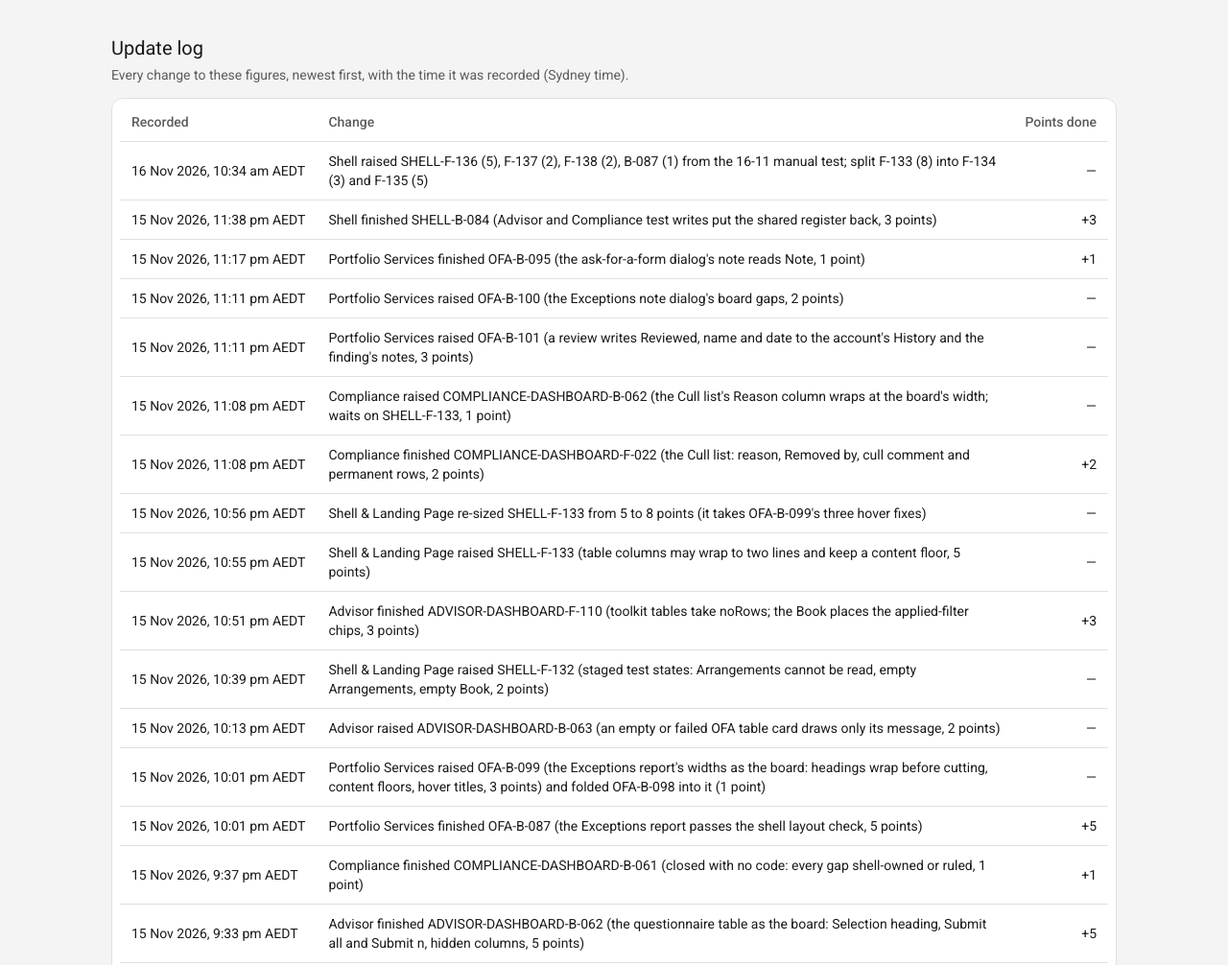
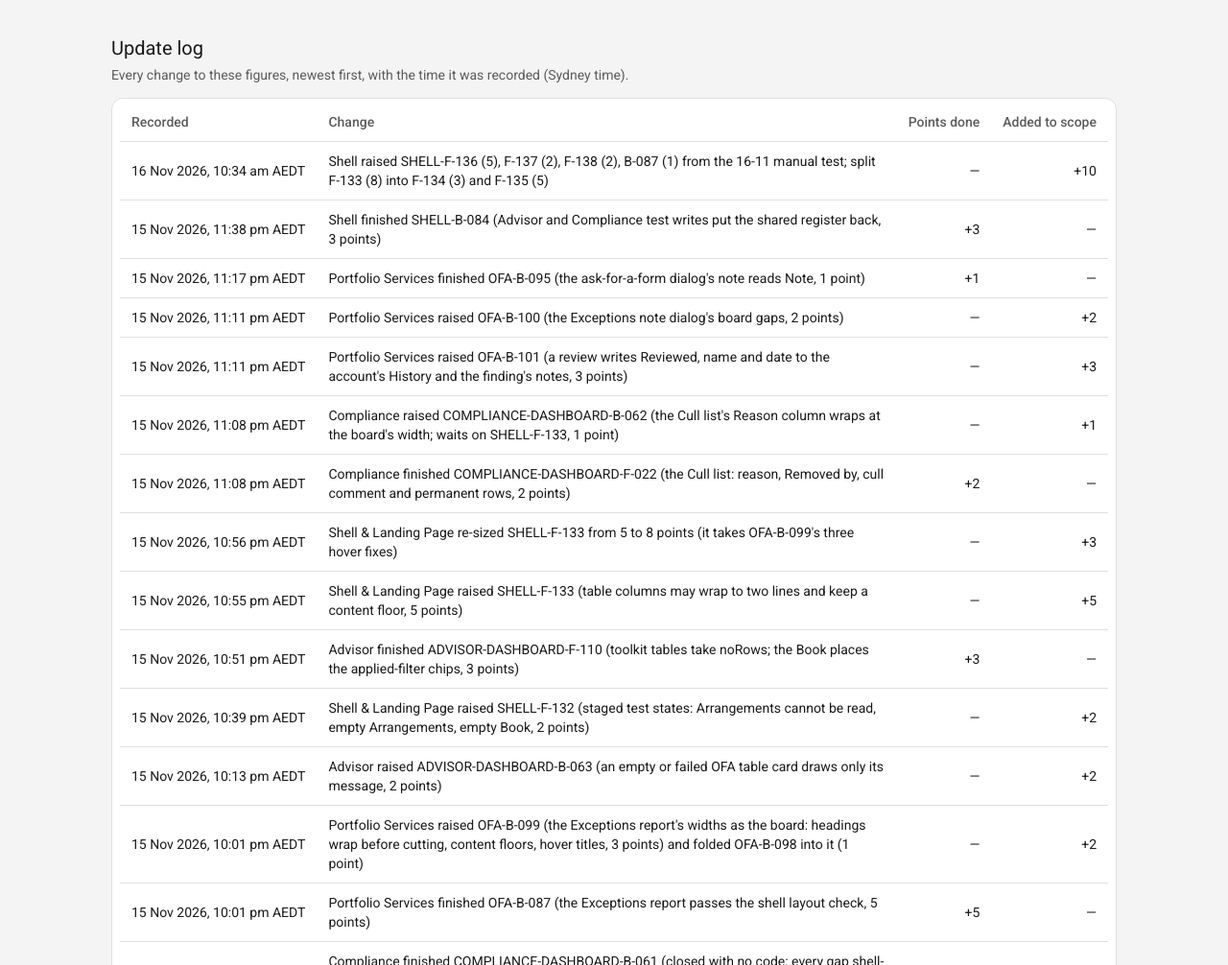
Before and after one commit to muhammedalikhan86/shaw-plugin-dashboard-v2, a plain HTML site: page status.html in a window 1280 px wide. Shown: the part 2934-3940 px from the top of the page at 96% size. Drawn offline with Linux system fonts and the light colour scheme.

Commit message:
status: update log shows points added to scope (backfilled 61 raises and resizes)

```diff
--- a/status.html
+++ b/status.html
@@ -221,9 +221,10 @@ code{font:500 12px/18px "Roboto Mono",Consolas,monospace}
 
     // ---- Update log
     var lg=(S.log||[]).slice().sort(function(a,b){return a.at<b.at?1:-1;});
-    var u='<thead><tr><th>Recorded</th><th>Change</th><th style="text-align:right">Points done</th></tr></thead><tbody>';
-    lg.forEach(function(e){u+='<tr><td style="white-space:nowrap">'+esc(stamp(e.at))+'</td><td>'+esc(e.change)+'</td><td style="text-align:right">'+(e.pointsDone?"+"+n(e.pointsDone):"—")+'</td></tr>';});
-    if(!lg.length)u+='<tr><td colspan="3" class="muted">No updates recorded yet.</td></tr>';
+    var u='<thead><tr><th>Recorded</th><th>Change</th><th style="text-align:right">Points done</th><th style="text-align:right">Added to scope</th></tr></thead><tbody>';
+    var sgn=function(v){return v>0?"+"+n(v):v<0?"−"+n(-v):"—";};
+    lg.forEach(function(e){u+='<tr><td style="white-space:nowrap">'+esc(stamp(e.at))+'</td><td>'+esc(e.change)+'</td><td style="text-align:right">'+(e.pointsDone?"+"+n(e.pointsDone):"—")+'</td><td style="text-align:right">'+sgn(e.pointsRaised||0)+'</td></tr>';});
+    if(!lg.length)u+='<tr><td colspan="4" class="muted">No updates recorded yet.</td></tr>';
     $("updates").innerHTML=u+'</tbody>';
 
     // ---- Sources
--- a/status.json
+++ b/status.json
@@ -346,17 +346,17 @@
   {
    "at": "2026-11-14T19:51:43+11:00",
    "change": "Portfolio Services OFA-F-122 raised (5 points)",
-   "pointsDone": 0
+   "pointsRaised": 5.0
   },
   {
    "at": "2026-11-14T19:54:28+11:00",
    "change": "Portfolio Services OFA-B-071 raised (2 points)",
-   "pointsDone": 0
+   "pointsRaised": 2.0
   },
   {
    "at": "2026-11-14T20:02:26+11:00",
    "change": "Portfolio Services OFA-B-071 resized from 2 to 3 points (picks up 10 small design fixes)",
-   "pointsDone": 0.0
+   "pointsRaised": 1.0
   },
   {
    "at": "2026-11-14T20:17:16+11:00",
@@ -366,12 +366,12 @@
   {
    "at": "2026-11-14T20:17:52+11:00",
    "change": "Compliance COMPLIANCE-DASHBOARD-B-047 raised (3 points): adopt the shell's pass 1",
-   "pointsDone": 0.0
+   "pointsRaised": 3.0
   },
   {
    "at": "2026-11-14T20:18:08+11:00",
    "change": "Portfolio Services OFA-F-123 raised (5 points): adopt the shell's pass 1",
-   "pointsDone": 0.0
+   "pointsRaised": 5.0
   },
   {
    "at": "2026-11-14T20:24:17+11:00",
@@ -386,17 +386,17 @@
   {
    "at": "2026-11-14T20:24:58+11:00",
    "change": "Adviser Dashboard: two items raised to adopt the shell's pass 1 (5 points)",
-   "pointsDone": 0.0
+   "pointsRaised": 5.0
   },
   {
    "at": "2026-11-14T21:00:44+11:00",
    "change": "Portfolio Services OFA-B-072 raised (1 point)",
-   "pointsDone": 0.0
+   "pointsRaised": 1.0
   },
   {
    "at": "2026-11-14T21:13:51+11:00",
    "change": "Portfolio Services OFA-F-123 resized from 5 to 3 points (smaller than raised)",
-   "pointsDone": 0.0
+   "pointsRaised": -2.0
   },
   {
    "at": "2026-11-14T21:56:05+11:00",
@@ -406,12 +406,12 @@
   {
    "at": "2026-11-14T22:27:28+11:00",
    "change": "Portfolio Services: empty-state fix raised (1 point)",
-   "pointsDone": 0.0
+   "pointsRaised": 1.0
   },
   {
    "at": "2026-11-14T22:57:52+11:00",
    "change": "Compliance COMPLIANCE-DASHBOARD-B-048 raised (1 point)",
-   "pointsDone": 0.0
+   "pointsRaised": 1.0
   },
   {
    "at": "2026-11-14T23:34:05+11:00",
@@ -421,17 +421,17 @@
   {
    "at": "2026-11-14T23:59:01+11:00",
    "change": "Portfolio Services OFA-B-074 raised (1 point): test data for Compliance's Quarantine checks",
-   "pointsDone": 0.0
+   "pointsRaised": 1.0
   },
   {
    "at": "2026-11-15T00:33:11+11:00",
    "change": "Portfolio Services OFA-B-075 and B-076 raised (2 points): two layout gaps",
-   "pointsDone": 0.0
+   "pointsRaised": 2.0
   },
   {
    "at": "2026-11-15T00:33:42+11:00",
    "change": "Compliance COMPLIANCE-DASHBOARD-B-049 raised (1 point): a test still expects eight wordings",
-   "pointsDone": 0.0
+   "pointsRaised": 1.0
   },
   {
    "at": "2026-11-15T00:47:30+11:00",
@@ -446,12 +446,12 @@
   {
    "at": "2026-11-15T00:54:20+11:00",
    "change": "Portfolio Services raised OFA-B-077 (2 points): shell pass 2 follow-ups",
-   "pointsDone": 0.0
+   "pointsRaised": 2.0
   },
   {
    "at": "2026-11-15T01:03:33+11:00",
    "change": "Shell raised SHELL-F-128 (1 point): shared Keep open test step",
-   "pointsDone": 0.0
+   "pointsRaised": 1.0
   },
   {
    "at": "2026-11-15T01:08:09+11:00",
@@ -461,7 +461,7 @@
   {
    "at": "2026-11-15T01:12:34+11:00",
    "change": "Advisor raised ADVISOR-DASHBOARD-B-054 (2 points): adopt the shell's shared styles",
-   "pointsDone": 0.0
+   "pointsRaised": 2.0
   },
   {
    "at": "2026-11-15T01:16:33+11:00",
@@ -471,17 +471,17 @@
   {
    "at": "2026-11-15T01:28:31+11:00",
    "change": "Compliance raised COMPLIANCE-DASHBOARD-B-050 (1 point, shell pass 2 follow-ups) and F-019 (1 point, a new email wording slot)",
-   "pointsDone": 0.0
+   "pointsRaised": 2.0
   },
   {
    "at": "2026-11-15T01:28:57+11:00",
    "change": "Compliance raised COMPLIANCE-DASHBOARD-B-051 (1 point): the empty or failed card keeps the board's height",
-   "pointsDone": 0.0
+   "pointsRaised": 1.0
   },
   {
    "at": "2026-11-15T01:29:17+11:00",
    "change": "Shell SHELL-B-072 resized 2 to 1 point: the empty-card part closed on the Compliance side",
-   "pointsDone": 0.0
+   "pointsRaised": -1.0
   },
   {
    "at": "2026-11-15T02:17:55+11:00",
@@ -491,7 +491,7 @@
   {
    "at": "2026-11-15T03:00:22+11:00",
    "change": "Compliance raised COMPLIANCE-DASHBOARD-B-052 (1 point): the Wording Load list matches the board's height",
-   "pointsDone": 0.0
+   "pointsRaised": 1.0
   },
   {
    "at": "2026-11-15T03:05:34+11:00",
@@ -501,22 +501,22 @@
   {
    "at": "2026-11-15T03:10:16+11:00",
    "change": "Portfolio Services raised OFA-B-078 (2 points): the Exceptions report's remaining look-and-feel gaps",
-   "pointsDone": 0.0
+   "pointsRaised": 2.0
   },
   {
    "at": "2026-11-15T03:11:00+11:00",
    "change": "Portfolio Services raised OFA-B-079 (2 points): the Exceptions report exports to Excel",
-   "pointsDone": 0.0
+   "pointsRaised": 2.0
   },
   {
    "at": "2026-11-15T03:11:13+11:00",
    "change": "Compliance raised COMPLIANCE-DASHBOARD-B-053 (1 point): four date-bound or sample-data tests made to hold",
-   "pointsDone": 0.0
+   "pointsRaised": 1.0
   },
   {
    "at": "2026-11-15T03:11:56+11:00",
    "change": "Shell raised SHELL-B-075 (1 point): dialog content keeps the board's space above its buttons",
-   "pointsDone": 0.0
+   "pointsRaised": 1.0
   },
   {
    "at": "2026-11-15T03:29:18+11:00",
@@ -541,12 +541,12 @@
   {
    "at": "2026-11-15T04:37:04+11:00",
    "change": "Compliance raised COMPLIANCE-DASHBOARD-B-054 (1 point): the file picker shows the board's hint",
-   "pointsDone": 0.0
+   "pointsRaised": 1.0
   },
   {
    "at": "2026-11-15T04:37:29+11:00",
    "change": "Shell raised SHELL-B-076 (1 point): the calendar icon in date fields matches the board",
-   "pointsDone": 0.0
+   "pointsRaised": 1.0
   },
   {
    "at": "2026-11-15T04:58:33+11:00",
@@ -556,7 +556,7 @@
   {
    "at": "2026-11-15T05:08:23+11:00",
    "change": "Portfolio Services raised OFA-B-080 (1 point): two Exceptions report tests fail on the real app",
-   "pointsDone": 0.0
+   "pointsRaised": 1.0
   },
   {
    "at": "2026-11-15T05:16:40+11:00",
@@ -566,7 +566,7 @@
   {
    "at": "2026-11-15T05:57:40+11:00",
    "change": "Advisor raised ADVISOR-DASHBOARD-B-055 (2 points): small board gaps found in B-054's check",
-   "pointsDone": 0.0
+   "pointsRaised": 2.0
   },
   {
    "at": "2026-11-15T05:58:11+11:00",
@@ -576,12 +576,12 @@
   {
    "at": "2026-11-15T05:58:28+11:00",
    "change": "Shell raised SHELL-B-077 (2 points): label size, heading colour, paginator wording",
-   "pointsDone": 0.0
+   "pointsRaised": 2.0
   },
   {
    "at": "2026-11-15T05:58:42+11:00",
    "change": "Resizes: ADVISOR-DASHBOARD-B-055 2 to 3 points (adopts the shared paginator); SHELL-B-077 2 to 1 point (paginator wording ruled as the boards draw it)",
-   "pointsDone": 0.0
+   "pointsRaised": 0.0
   },
   {
    "at": "2026-11-15T06:11:23+11:00",
@@ -591,12 +591,12 @@
   {
    "at": "2026-11-15T06:12:24+11:00",
    "change": "Shell raised SHELL-B-078 (1 point): test helper waits for the screen before searching",
-   "pointsDone": 0.0
+   "pointsRaised": 1.0
   },
   {
    "at": "2026-11-15T06:16:38+11:00",
    "change": "Compliance split F-018 (3 to 2 points) and raised F-020 (2 points): the email subject field waits on design row W23",
-   "pointsDone": 0.0
+   "pointsRaised": 1.0
   },
   {
    "at": "2026-11-15T06:22:49+11:00",
@@ -611,27 +611,27 @@
   {
    "at": "2026-11-15T06:29:03+11:00",
    "change": "Advisor raised ADVISOR-DASHBOARD-B-056 (5 points): Initial OFAs Save, signers on the Signed tip, Signed and Declined rows open their signatories",
-   "pointsDone": 0.0
+   "pointsRaised": 5.0
   },
   {
    "at": "2026-11-15T06:34:24+11:00",
    "change": "Portfolio Services raised OFA-B-081 (1 point): the Word load takes an email subject",
-   "pointsDone": 0.0
+   "pointsRaised": 1.0
   },
   {
    "at": "2026-11-15T07:01:48+11:00",
    "change": "SHELL-B-078 resized 1 to 2 points: the board checker also skips screen-reader-only text",
-   "pointsDone": 0.0
+   "pointsRaised": 1.0
   },
   {
    "at": "2026-11-15T07:11:13+11:00",
    "change": "Compliance split F-003 (5 to 3 points) and raised F-021 (3), F-022 (2) and F-023 (3) for the parts waiting on Portfolio Services",
-   "pointsDone": 0.0
+   "pointsRaised": 6.0
   },
   {
    "at": "2026-11-15T07:12:32+11:00",
    "change": "Portfolio Services raised OFA-F-124 (2 points): cull details and checklist due dates shared with Compliance",
-   "pointsDone": 0.0
+   "pointsRaised": 2.0
   },
   {
    "at": "2026-11-15T07:37:04+11:00",
@@ -641,7 +641,7 @@
   {
    "at": "2026-11-15T07:38:09+11:00",
    "change": "Shell raised SHELL-B-079 (2 points): shared test helper times out when many tests run at once",
-   "pointsDone": 0.0
+   "pointsRaised": 2.0
   },
   {
    "at": "2026-11-15T07:44:54+11:00",
@@ -656,7 +656,7 @@
   {
    "at": "2026-11-15T07:59:04+11:00",
    "change": "Advisor raised B-057 (1 point): Initial OFAs' first column width matches the design",
-   "pointsDone": 0.0
+   "pointsRaised": 1.0
   },
   {
    "at": "2026-11-15T08:23:54+11:00",
@@ -666,12 +666,12 @@
   {
    "at": "2026-11-15T08:31:15+11:00",
    "change": "Advisor raised B-058 (2 points): the questionnaire's other dialogs match the design",
-   "pointsDone": 0.0
+   "pointsRaised": 2.0
   },
   {
    "at": "2026-11-15T08:53:45+11:00",
    "change": "Portfolio Services resized OFA-F-021 (5 to 6 points): Closed months also records and shares who each notice was sent to",
-   "pointsDone": 0.0
+   "pointsRaised": 1.0
   },
   {
    "at": "2026-11-15T09:10:07+11:00",
@@ -681,7 +681,7 @@
   {
    "at": "2026-11-15T09:11:19+11:00",
    "change": "Portfolio Services raised OFA-B-082 (1 point): test data gains a closed September 2026 OFA Checklist",
-   "pointsDone": 0.0
+   "pointsRaised": 1.0
   },
   {
    "at": "2026-11-15T09:22:16+11:00",
@@ -691,12 +691,12 @@
   {
    "at": "2026-11-15T09:30:43+11:00",
    "change": "Portfolio Services resized OFA-B-078 (2 to 3 points): the monthly cycle's picker also moves into the page header",
-   "pointsDone": 0.0
+   "pointsRaised": 1.0
   },
   {
    "at": "2026-11-15T10:00:09+11:00",
    "change": "Compliance raised B-055 (3 points): the small design gaps on Closed months",
-   "pointsDone": 0.0
+   "pointsRaised": 3.0
   },
   {
    "at": "2026-11-15T10:23:46+11:00",
@@ -706,17 +706,17 @@
   {
    "at": "2026-11-15T10:35:00+11:00",
    "change": "Shell resized SHELL-F-115 (3 to 5 points): it now also covers the required-field marker, the dropdown text and a smaller dropdown arrow for the plugins",
-   "pointsDone": 0.0
+   "pointsRaised": 2.0
   },
   {
    "at": "2026-11-15T10:47:14+11:00",
    "change": "Portfolio Services raised OFA-B-084 (1 point): last small gaps on the checklist's note row",
-   "pointsDone": 0.0
+   "pointsRaised": 1.0
   },
   {
    "at": "2026-11-15T10:48:01+11:00",
    "change": "Shell raised SHELL-F-129 (1 point): a shared flat list style for the OFA Checklist's notes",
-   "pointsDone": 0.0
+   "pointsRaised": 1.0
   },
   {
    "at": "2026-11-15T11:00:16+11:00",
@@ -726,7 +726,7 @@
   {
    "at": "2026-11-15T11:17:45+11:00",
    "change": "Advisor raised B-059 (1 point): the S-Account search icon's size and spacing",
-   "pointsDone": 0.0
+   "pointsRaised": 1.0
   },
   {
    "at": "2026-11-15T11:43:02+11:00",
@@ -741,7 +741,7 @@
   {
    "at": "2026-11-15T11:56:08+11:00",
    "change": "Portfolio Services raised OFA-B-085 (1 point): make Compliance's checklist months list fast",
-   "pointsDone": 0.0
+   "pointsRaised": 1.0
   },
   {
    "at": "2026-11-15T12:00:59+11:00",
@@ -751,12 +751,12 @@
   {
    "at": "2026-11-15T12:03:03+11:00",
    "change": "Portfolio Services raised OFA-B-086 (1 point): test data gains a declined Initial OFA with named signers",
-   "pointsDone": 0.0
+   "pointsRaised": 1.0
   },
   {
    "at": "2026-11-15T12:38:54+11:00",
    "change": "Portfolio Services raised OFA-B-087 (5 points): the Exceptions report's layout in the real app (wrapping, headings, info icons, card fill, fixed Actions column)",
-   "pointsDone": 0.0
+   "pointsRaised": 5.0
   },
   {
    "at": "2026-11-15T13:04:46+11:00",
@@ -771,12 +771,12 @@
   {
    "at": "2026-11-15T13:11:35+11:00",
    "change": "Portfolio Services raised OFA-B-088 (hidden monthly-cycle steps stay in the page, 1 point) and OFA-B-089 (Take off the run dialog's missing line, 1 point)",
-   "pointsDone": 0.0
+   "pointsRaised": 2.0
   },
   {
    "at": "2026-11-15T13:13:11+11:00",
    "change": "Shell raised SHELL-B-080 (2 points): one test's clean-up wipes the test data while other tests run; SHELL-B-066 grew 2 to 3",
-   "pointsDone": 0.0
+   "pointsRaised": 3.0
   },
   {
    "at": "2026-11-15T13:18:38+11:00",
@@ -811,12 +811,12 @@
   {
    "at": "2026-11-15T15:42:03+11:00",
    "change": "Compliance raised COMPLIANCE-DASHBOARD-B-056 (1 point): a flaky start-up test",
-   "pointsDone": 0.0
+   "pointsRaised": 1.0
   },
   {
    "at": "2026-11-15T15:42:57+11:00",
    "change": "Portfolio Services raised OFA-B-090 (1 point): the OFA Checklist takes the design's error and empty-state wording",
-   "pointsDone": 0.0
+   "pointsRaised": 1.0
   },
   {
    "at": "2026-11-15T15:48:38+11:00",
@@ -826,7 +826,7 @@
   {
    "at": "2026-11-15T16:13:09+11:00",
    "change": "Portfolio Services raised OFA-B-091 (1 point): the OFA Checklist keeps its page header in the error and empty states",
-   "pointsDone": 0.0
+   "pointsRaised": 1.0
   },
   {
    "at": "2026-11-15T16:20:22+11:00",
@@ -841,17 +841,17 @@
   {
    "at": "2026-11-15T16:43:29+11:00",
    "change": "Portfolio Services raised OFA-B-092 (1 point): the checklist's month picker keeps keyboard focus while a month loads",
-   "pointsDone": 0.0
+   "pointsRaised": 1.0
   },
   {
    "at": "2026-11-15T16:44:33+11:00",
    "change": "Compliance raised COMPLIANCE-DASHBOARD-B-057 (1 point): a test clean-up that runs twice no longer fails",
-   "pointsDone": 0.0
+   "pointsRaised": 1.0
   },
   {
    "at": "2026-11-15T16:47:15+11:00",
    "change": "Portfolio Services raised OFA-B-093 (1 point): a refused test-data reset says why; and OFA-B-094 (5 points): a test-data reset puts back only what the test changed",
-   "pointsDone": 0.0
+   "pointsRaised": 6.0
   },
   {
    "at": "2026-11-15T16:49:50+11:00",
@@ -861,7 +861,7 @@
   {
    "at": "2026-11-15T16:52:35+11:00",
    "change": "Compliance raised COMPLIANCE-DASHBOARD-B-058 (1 point): pop-up messages say Close, as the design does",
-   "pointsDone": 0.0
+   "pointsRaised": 1.0
   },
   {
    "at": "2026-11-15T17:05:55+11:00",
@@ -1091,7 +1091,7 @@
   {
    "at": "2026-11-16T10:34:25+11:00",
    "change": "Shell raised SHELL-F-136 (5), F-137 (2), F-138 (2), B-087 (1) from the 16-11 manual test; split F-133 (8) into F-134 (3) and F-135 (5)",
-   "pointsDone": 0.0
+   "pointsRaised": 10.0
   }
  ]
 }
```
